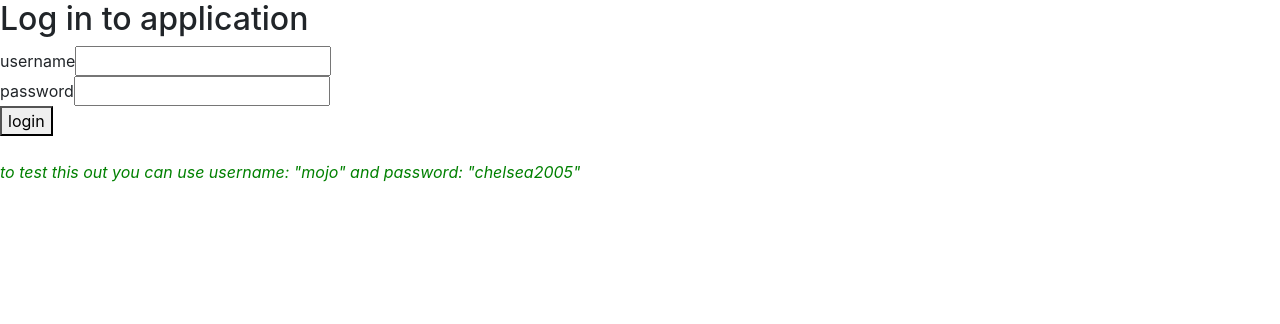
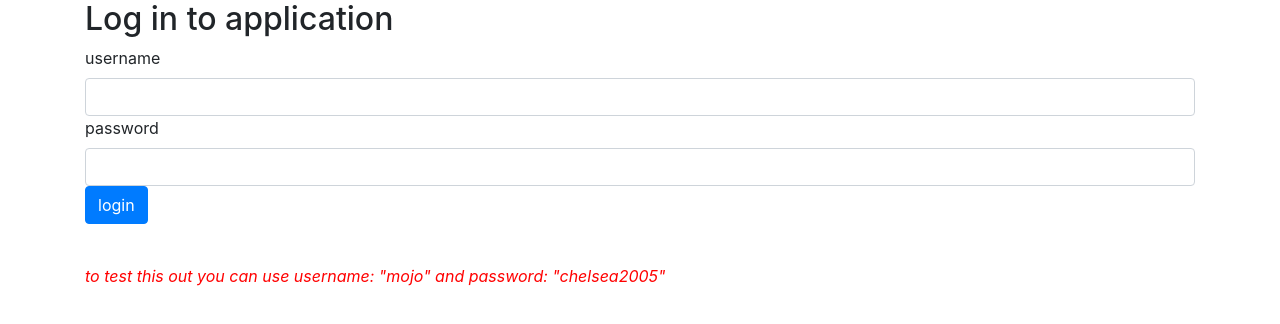
Before and after one commit to pokumars/bloglist-frontend, a React (Create React App) app: page / in a window 1280 px wide. Shown: the top 324 px of the page. Built offline with nearby package versions, Linux system fonts and the light colour scheme; no server answers.

Commit message:
Style with react-bootstrap

```diff
--- a/src/App.js
+++ b/src/App.js
@@ -185,7 +185,7 @@ const App = (props) => {
   const padding = { padding: 5 };
 
   return(
-    <>
+    <div className="container">
 
       <Router>
         {props.user && <div>
@@ -213,7 +213,7 @@ const App = (props) => {
       </Router>
 
       <Footer />
-    </>
+    </div>
   );
 };
 /** commentField={commentFieldProps}
--- a/src/components/Blog.js
+++ b/src/components/Blog.js
@@ -1,6 +1,7 @@
 import React, { useState } from 'react';
 import { BrowserRouter as Router, Route, Link, withRouter } from 'react-router-dom';
 import CommentList from './CommentList';
+import { Button } from 'react-bootstrap';
 
 
 const BlogwithoutHistory = (props) => {
@@ -33,11 +34,11 @@ const BlogwithoutHistory = (props) => {
       </div>
 
       <div className="blogDetails">
-        <p> {blog.likes} likes <button onClick={ addLike } >like</button> </p>
+        <p> {blog.likes} likes <Button onClick={ addLike } >like</Button> </p>
         <p><a href={blog.url}>{blog.url}</a><br/>
         added by {blog.user.name ? blog.user.name: blog.user.username}</p>
-        <button onClick={deleteAndRedirect}
-          style={showDeleteStyle}>delete</button>
+        <Button variant="danger" size="sm" onClick={deleteAndRedirect}
+          style={showDeleteStyle}>delete</Button>
       </div>
     </div>
     <CommentList blog={blog} handleAddComment={handleAddComment}/>
--- a/src/components/BlogForm.js
+++ b/src/components/BlogForm.js
@@ -1,4 +1,5 @@
 import React from 'react';
+import { Form, Button } from 'react-bootstrap';
 
 const BlogForm = (props) => {
   const { title, author, url, handleCreateBlog } = props;
@@ -6,31 +7,34 @@ const BlogForm = (props) => {
 
   return (
     <>
-      <form onSubmit= {handleCreateBlog}>
+      <Form onSubmit= {handleCreateBlog}>
         <table>
           <tbody>
             <tr>
-              <td>title</td>
-              <td><input id="titleInput" minLength="5" required {...title} /></td>
-            </tr>
-
-            <tr>
-              <td>author</td>
-              <td><input id="authorInput" minLength="3" required {...author} />
+              <td><Form.Label>title</Form.Label></td>
+              <td>
+                <Form.Control id="titleInput" minLength="5" required {...title} />
               </td>
             </tr>
 
             <tr>
-              <td>url</td>
+              <td><Form.Label>author</Form.Label></td>
               <td>
-                <input id="urlInput" required {...url} />
+                <Form.Control id="authorInput" minLength="3" required {...author} />
+              </td>
+            </tr>
+
+            <tr>
+              <td><Form.Label>url</Form.Label></td>
+              <td>
+                <Form.Control id="urlInput" required {...url} />
               </td>
             </tr>
           </tbody>
         </table>
 
-        <button type="submit" id="createBlogBtn" >create</button>
-      </form>
+        <Button type="submit" id="createBlogBtn" >create</Button>
+      </Form>
     </>
   );
 };
--- a/src/components/CommentForm.js
+++ b/src/components/CommentForm.js
@@ -1,6 +1,6 @@
 import React from 'react';
 import { useField } from '../hooks';
-import blogsReducer from '../reducers/blogsReducer';
+import { Button } from 'react-bootstrap';
 
 
 //{ commentField, handleAddComment, blog }
@@ -23,7 +23,7 @@ const CommentForm = ({ blog, handleAddComment }) => {
   return (
   <>
     <form onSubmit={modifyBlog}>
-      <input required {...commentFieldProps} /> <button type="submit">add comment</button>
+      <input required {...commentFieldProps} /> <Button  type="submit">add comment</Button>
     </form>
   </>
   );
--- a/src/components/Footer.js
+++ b/src/components/Footer.js
@@ -2,7 +2,7 @@ import React from 'react';
 
 const Footer = () => {
   const footerStyle= {
-    color: 'green',
+    color: 'red',
     fontStyle: 'italic',
     fontSize: 16
   };
--- a/src/components/LoginForm.js
+++ b/src/components/LoginForm.js
@@ -1,4 +1,5 @@
 import React from 'react';
+import { Form, Button } from 'react-bootstrap';
 
 const LoginForm = (props) => {
   const { handleLogin, username, password } = props;
@@ -6,19 +7,23 @@ const LoginForm = (props) => {
   return(
   <>
     <h2>Log in to application</h2>
-    <form onSubmit={handleLogin}>
-      <div className="username">
-        username
-        <input id="usernameInput" {...username}/>
-      </div>
-      <div className="password">
-        password
-
-        <input id="passwordInput" {...password} />
-      </div>
-      <button type="submit">login</button>
-
-    </form>
+    <Form onSubmit={handleLogin}>
+      <Form.Group >
+        <div className="username">
+          <Form.Label>username</Form.Label>
+          <Form.Control
+            id="usernameInput" {...username}
+          />
+        </div>
+        <div className="password">
+          <Form.Label>password</Form.Label>
+          <Form.Control
+            id="passwordInput" {...password}
+          />
+        </div>
+        <Button type="submit">login</Button>
+      </Form.Group>
+    </Form>
   </>
   );
 };
--- a/src/components/Logout.js
+++ b/src/components/Logout.js
@@ -1,4 +1,5 @@
 import React from 'react';
+import { Button } from 'react-bootstrap';
 
 const Logout = (props) => {
   const { user, clearUser } = props;
@@ -12,7 +13,7 @@ const Logout = (props) => {
   return(
     <>
       {user.name? user.name: user.username} is logged in
-      <button onClick={logMeOut}>logout</button>
+      <Button variant="outline-danger" size="sm" onClick={logMeOut}>logout</Button>
     </>
   );
 };
--- a/src/components/Togglable.js
+++ b/src/components/Togglable.js
@@ -1,5 +1,6 @@
 import React, { useState } from 'react';
 import PropTypes from 'prop-types';
+import { Button } from 'react-bootstrap';
 
 const Togglable = (props) => {
   const [visible, setVisible] = useState(false);
@@ -15,11 +16,11 @@ const Togglable = (props) => {
   return (
     <>
       <div style= {hideWhenVisible}>
-        <button onClick={toggleVisibility} >{props.buttonLabel}</button>
+        <Button onClick={toggleVisibility} >{props.buttonLabel}</Button>
       </div>
       <div style= {showWhenVisible}>
         {props.children}
-        <button onClick={toggleVisibility}>cancel</button>
+        <Button variant="outline-danger" size="sm" onClick={toggleVisibility}>cancel</Button>
       </div>
     </>
   );
--- a/src/components/UserList.js
+++ b/src/components/UserList.js
@@ -1,5 +1,6 @@
 import React from 'react';
 import { BrowserRouter as Router, Link,  Route } from 'react-router-dom';
+import { Table } from 'react-bootstrap';
 
 const UserList = (props) => {
 
@@ -8,7 +9,7 @@ const UserList = (props) => {
       <h2>Users</h2>
       <ul>
       </ul>
-      <table>
+      <Table striped hover size="sm">
         <tbody>
           <tr>
             <th>User</th>
@@ -24,35 +25,9 @@ const UserList = (props) => {
           </tr>)}
 
         </tbody>
-      </table>
+      </Table>
 
     </>
   );
 };
-
-/**<li>
-        {
-          props.users.map((u) => {
-            return <Link key={u.id} to={``}>
-
-            </Link>;
-          })
-        }
-      </li> */
-
-
-
-      /**{props.users.map((u) => <tr key={u.id}>
-            <td>{u.name? u.name : u.username}</td>
-            <td>{u.blogs.length}</td>
-          </tr>)}
-
-
-
-
-
-          <Link key={u.id} to={`/users/${u.id}`}>
-                {u.name? u.name : u.username}
-              </Link>*/
-
 export default UserList;
```
Also changed, not shown: src/components/BlogList.js (+0 -34 lines), 1 other file (tests, documents, lock files or other folders).
